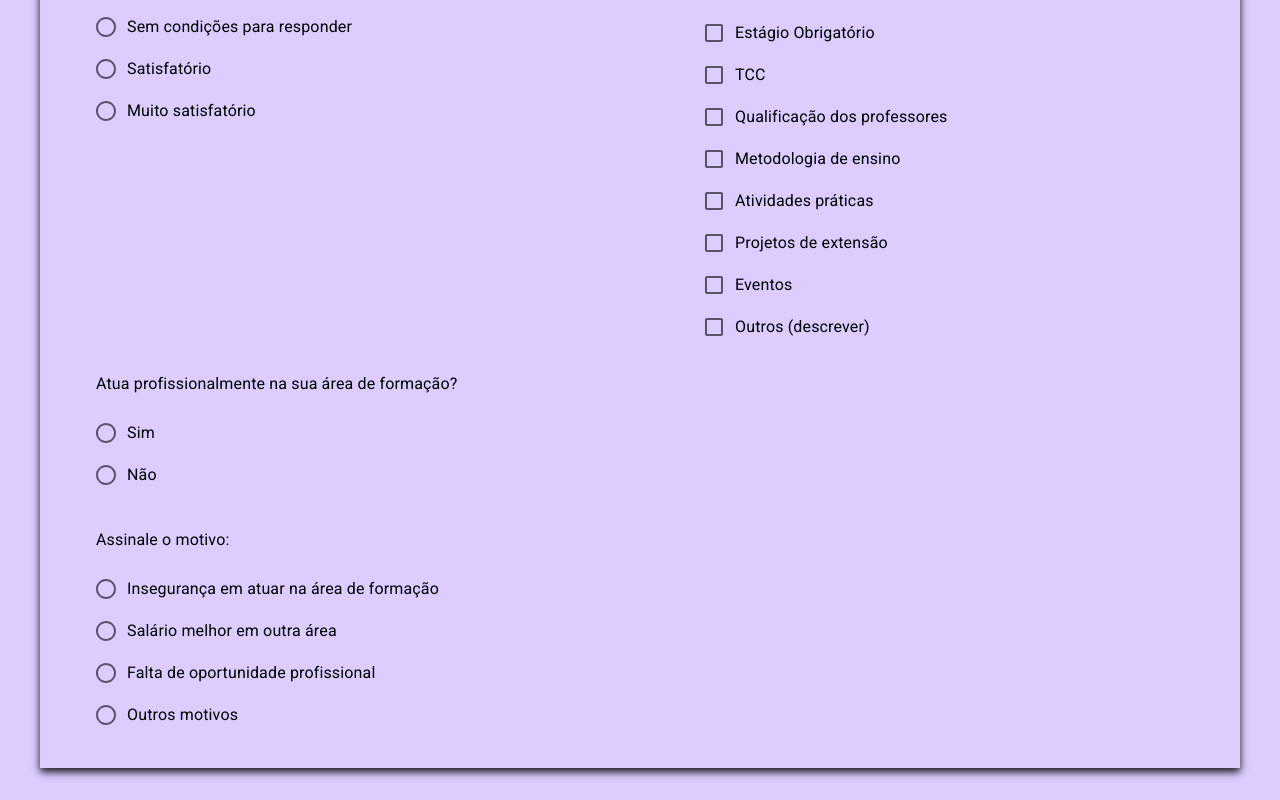
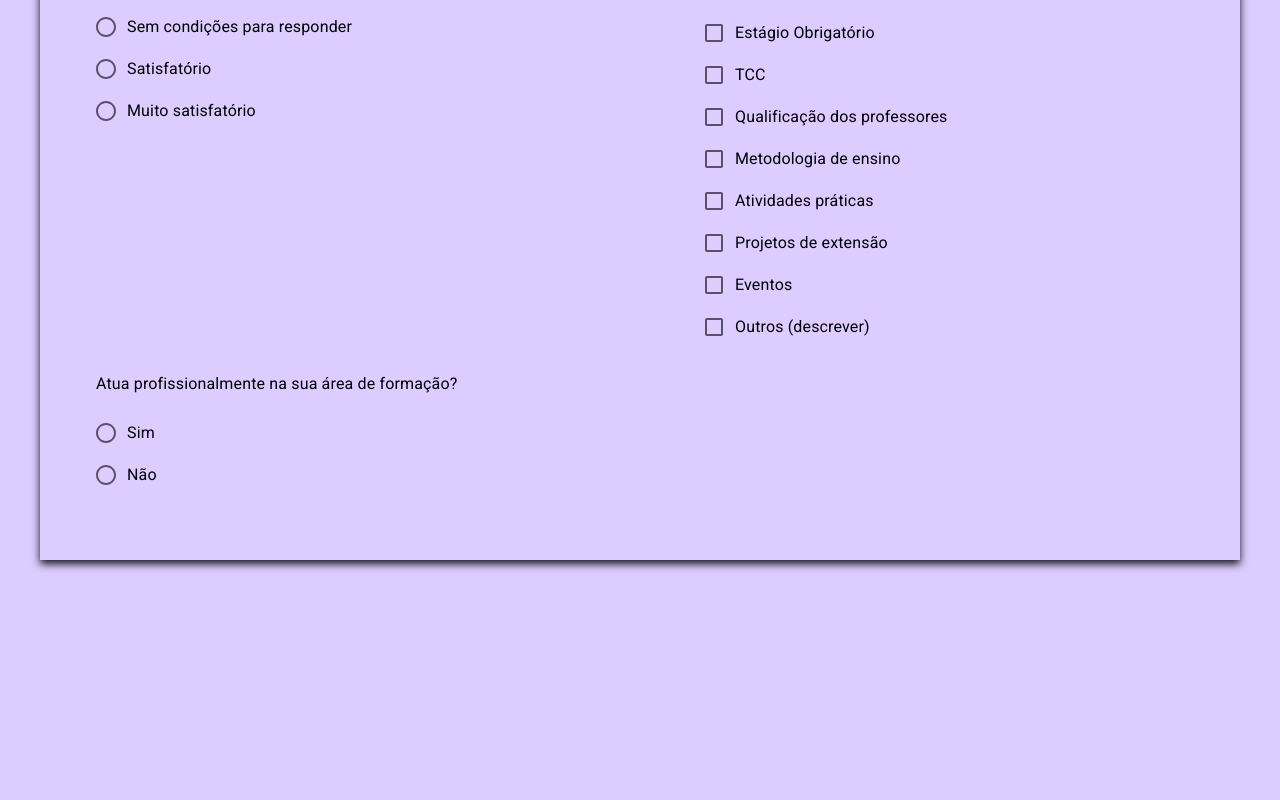
Before and after one commit to Tonny221/egresso-form, a React (Create React App) app: page / in a window 1280 px wide. Shown: the part 1792-2592 px from the top of the page. After the commit the page ends 2384 px from the top, so only its background shows below. Built offline with nearby package versions, Linux system fonts and the light colour scheme.

Commit message:
CourseInfoData done

```diff
--- a/src/containers/CourseInfoData.js
+++ b/src/containers/CourseInfoData.js
@@ -6,6 +6,7 @@ import { useState } from 'react'
 const CourseInfoData = () => {
     const [others, setOthers] = useState(false)
     const [jobOthers, setJobOthers] = useState(false)
+    const [othersReasons, setOthersReasons] = useState(false)
 
     const handleOthers = () => {
         setOthers(!others);
@@ -13,6 +14,18 @@ const CourseInfoData = () => {
 
     const handleJobOthers = () => {
         setJobOthers(!jobOthers);
+    }
+
+    const turnJobOthersFalse = () => {
+        if (jobOthers === true) { setJobOthers(!jobOthers) }
+    }
+
+    const handleOthersReasons = () => {
+        setOthersReasons(!othersReasons)
+    }
+
+    const turnOthersReasonsFalse = () => {
+        if (othersReasons === true) { setOthersReasons(!othersReasons) }
     }
 
     return (
@@ -60,24 +73,25 @@ const CourseInfoData = () => {
                         <FormControlLabel control={<Checkbox />} label='Atividades práticas' />
                         <FormControlLabel control={<Checkbox />} label='Projetos de extensão' />
                         <FormControlLabel control={<Checkbox />} label='Eventos' />
-                        <FormControlLabel control={<Checkbox />} label='Outros (descrever)' onChange={handleOthers}/>
-                        { others ? <TextField variant='filled' /> : <></> }
+                        <FormControlLabel control={<Checkbox />} label='Outros (descrever)' onChange={handleOthers} />
+                        {others ? <TextField variant='filled' /> : <></>}
                     </FormGroup>
                     <FormGroup>
                         <Typography mb={2}>Atua profissionalmente na sua área de formação?</Typography>
-                        <RadioGroup sx={{marginBottom: '2rem'}}>
-                            <FormControlLabel control={<Radio />} label='Sim' value={'sim'} onChange={handleJobOthers}/>
-                            <FormControlLabel control={<Radio />} label='Não' value={'nao'} onChange={handleJobOthers}/>
+                        <RadioGroup sx={{ marginBottom: '2rem' }}>
+                            <FormControlLabel control={<Radio />} label='Sim' value={'sim'} onChange={turnJobOthersFalse} />
+                            <FormControlLabel control={<Radio />} label='Não' value={'nao'} onChange={handleJobOthers} />
                         </RadioGroup>
-                        <Box>
+                        {jobOthers ? <Box>
                             <Typography mb={2}>Assinale o motivo: </Typography>
                             <RadioGroup>
-                                <FormControlLabel control={<Radio />} label='Insegurança em atuar na área de formação' value={'1'} />
-                                <FormControlLabel control={<Radio />} label='Salário melhor em outra área' value={'2'} />
-                                <FormControlLabel control={<Radio />} label='Falta de oportunidade profissional' value={'3'} />
-                                <FormControlLabel control={<Radio />} label='Outros motivos' value={'4'} />
+                                <FormControlLabel control={<Radio />} label='Insegurança em atuar na área de formação' value={'1'} onChange={turnOthersReasonsFalse} />
+                                <FormControlLabel control={<Radio />} label='Salário melhor em outra área' value={'2'} onChange={turnOthersReasonsFalse} />
+                                <FormControlLabel control={<Radio />} label='Falta de oportunidade profissional' value={'3'} onChange={turnOthersReasonsFalse} />
+                                <FormControlLabel control={<Radio />} label='Outros motivos (descrever)' value={'4'} onChange={handleOthersReasons} />
+                                {othersReasons ? <TextField variant='filled' /> : <></>}
                             </RadioGroup>
-                        </Box>
+                        </Box> : <></>}
                     </FormGroup>
                 </DataForm>
             </DataContainer>
```
